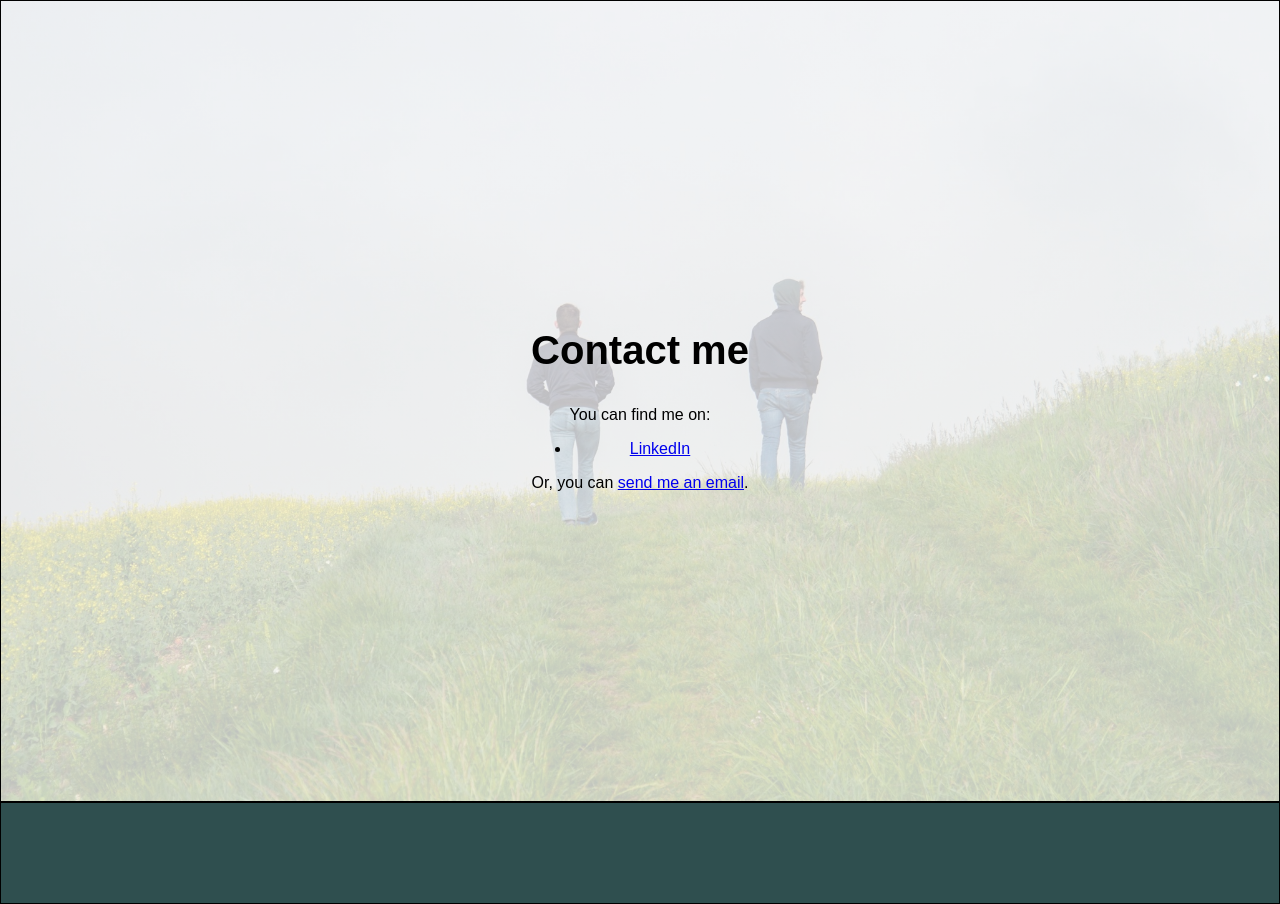
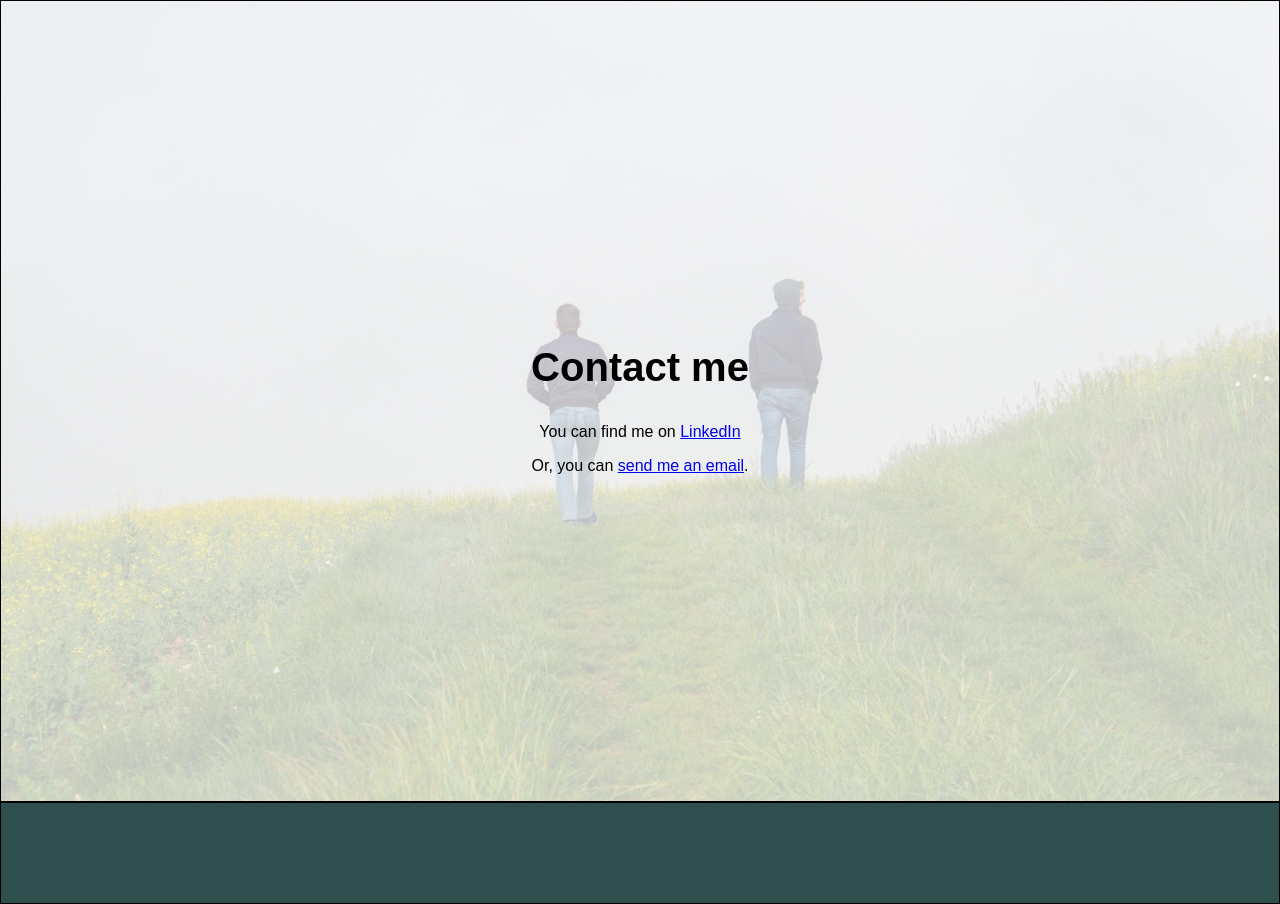
Before and after one commit to nicholaselder/nicholaselder.github.io, a plain HTML site: page index.html in a window 1280 px wide. Shown: the part 1654-2558 px from the top of the page. Drawn offline with Linux system fonts and the light colour scheme.

Commit message:
Update index.html

```diff
--- a/index.html
+++ b/index.html
@@ -42,10 +42,7 @@
             <section id="contact">
                 <div class="section-inner">
                     <h2>Contact me</h2>
-                    <p>You can find me on:</p>
-                    <ul>
-                        <li><a href="https://www.linkedin.com/in/nicholas-elder-b33269192/">LinkedIn</a></li>
-                    </ul>
+                    <p>You can find me on <a href="https://www.linkedin.com/in/nicholas-elder-b33269192/">LinkedIn</a></p>
                     <p>Or, you can <a href="mailto:nicholas.elder@mail.mcgill.ca">send me an email</a>.</p>
                 </div>
             </section>
```
